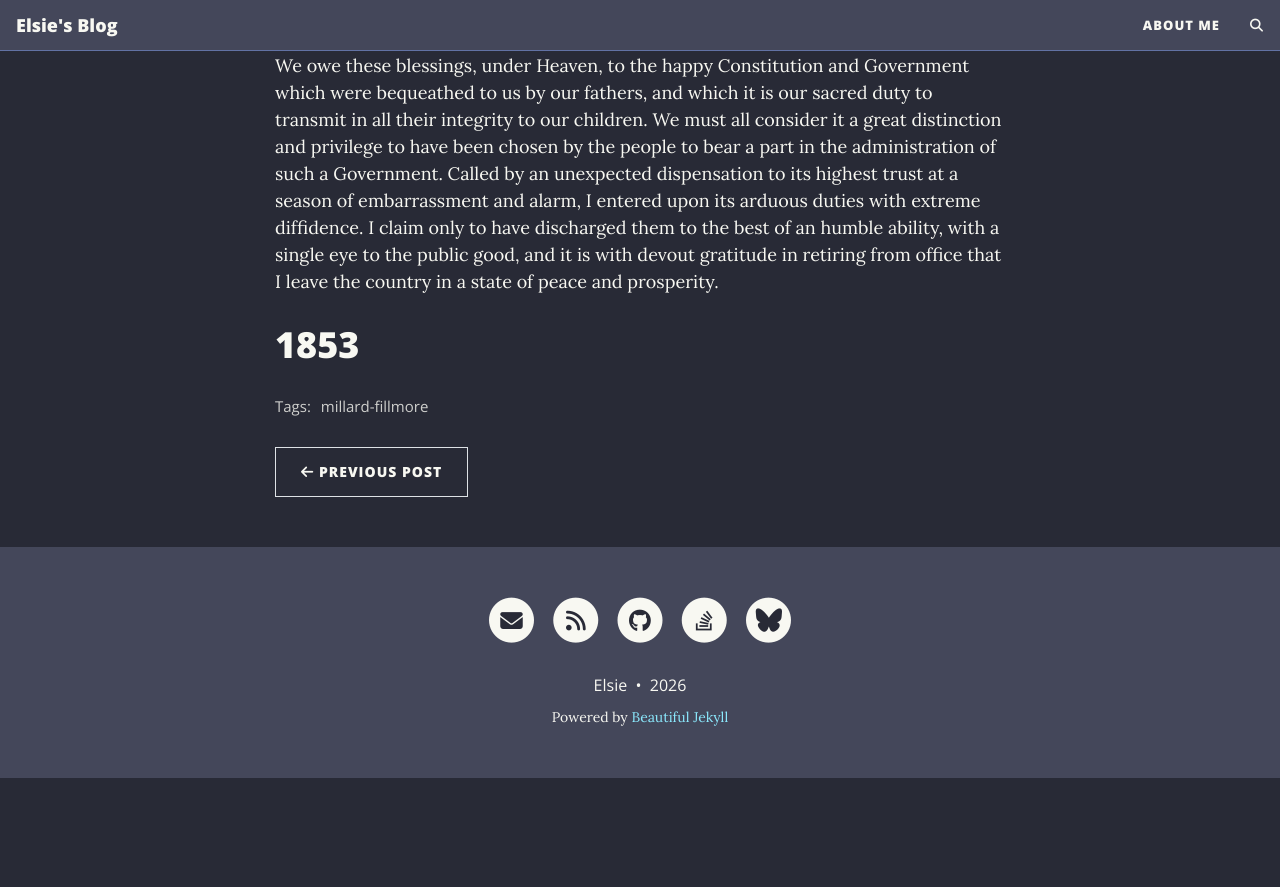
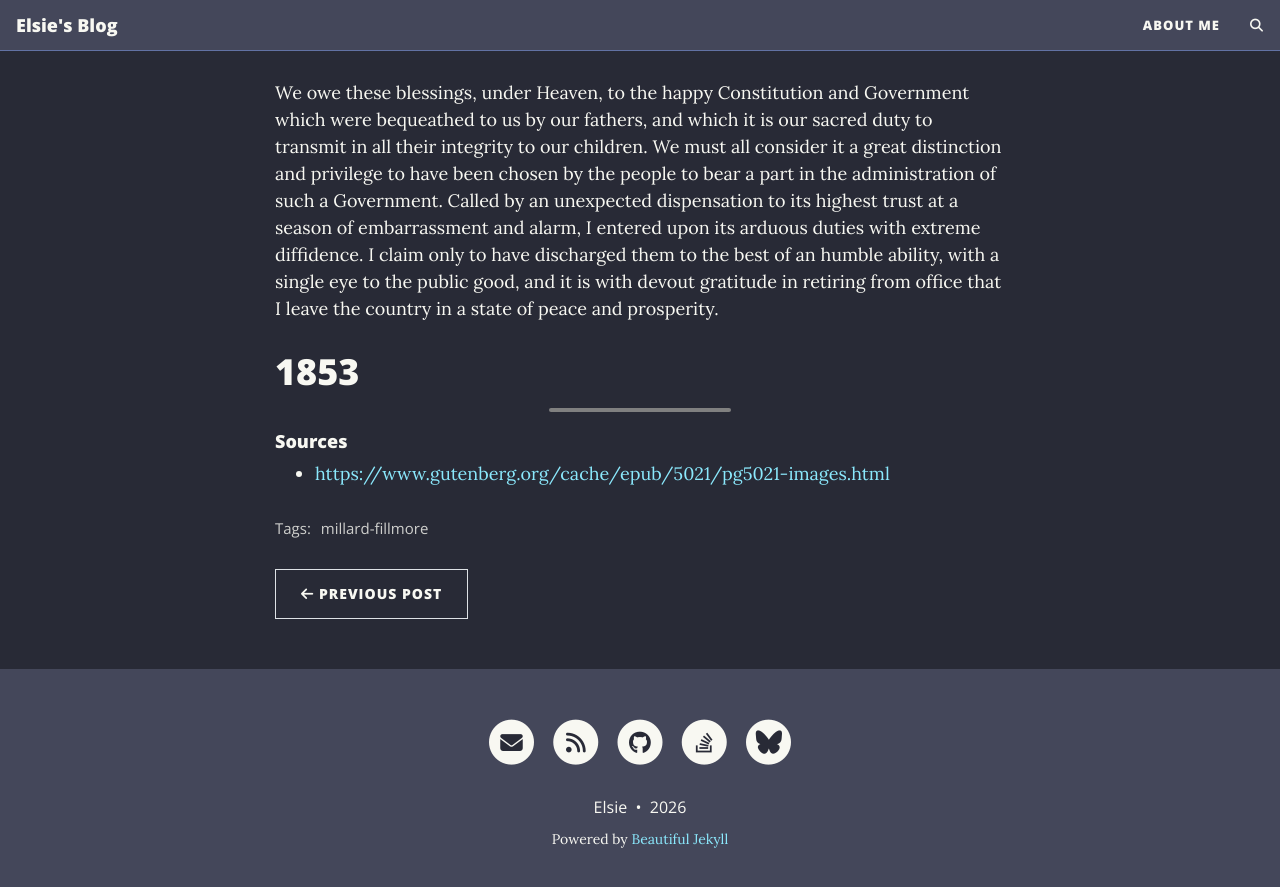
Before and after one commit to Elsie19/Elsie19, a Jekyll site: the page built from docs/_posts/2026-1-6-millard-fillmore-library.md, in a window 1280 px wide and 900 px high, scrolled down 72273 px. Shown: the top 887 px of the window. Built offline with Jekyll 4.4.1, drawn with Linux system fonts in a browser that asks for light colours; comment, search, counter and statistics services are not loaded; before the commit the page ends 73051 px from its top, so only the background shows below that.

Commit message:
sources matter

```diff
--- a/docs/_posts/2026-1-6-millard-fillmore-library.md
+++ b/docs/_posts/2026-1-6-millard-fillmore-library.md
@@ -42,3 +42,8 @@ I will at some points add my own annotations linking to other websites that may
 {% include millard/state-of-the-union-1852.md %}
 
 # 1853
+
+---
+
+#### Sources
+* <https://www.gutenberg.org/cache/epub/5021/pg5021-images.html>
```
